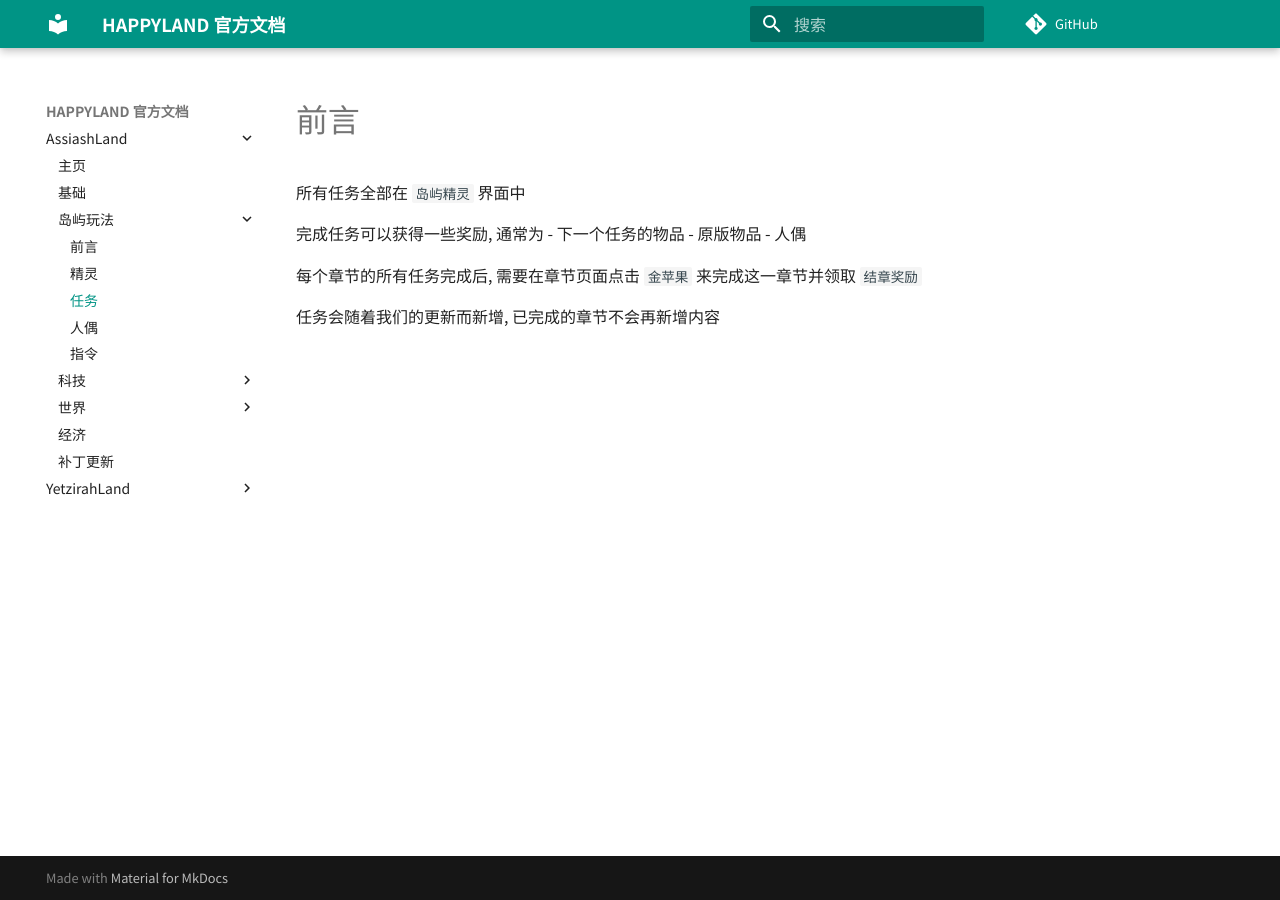
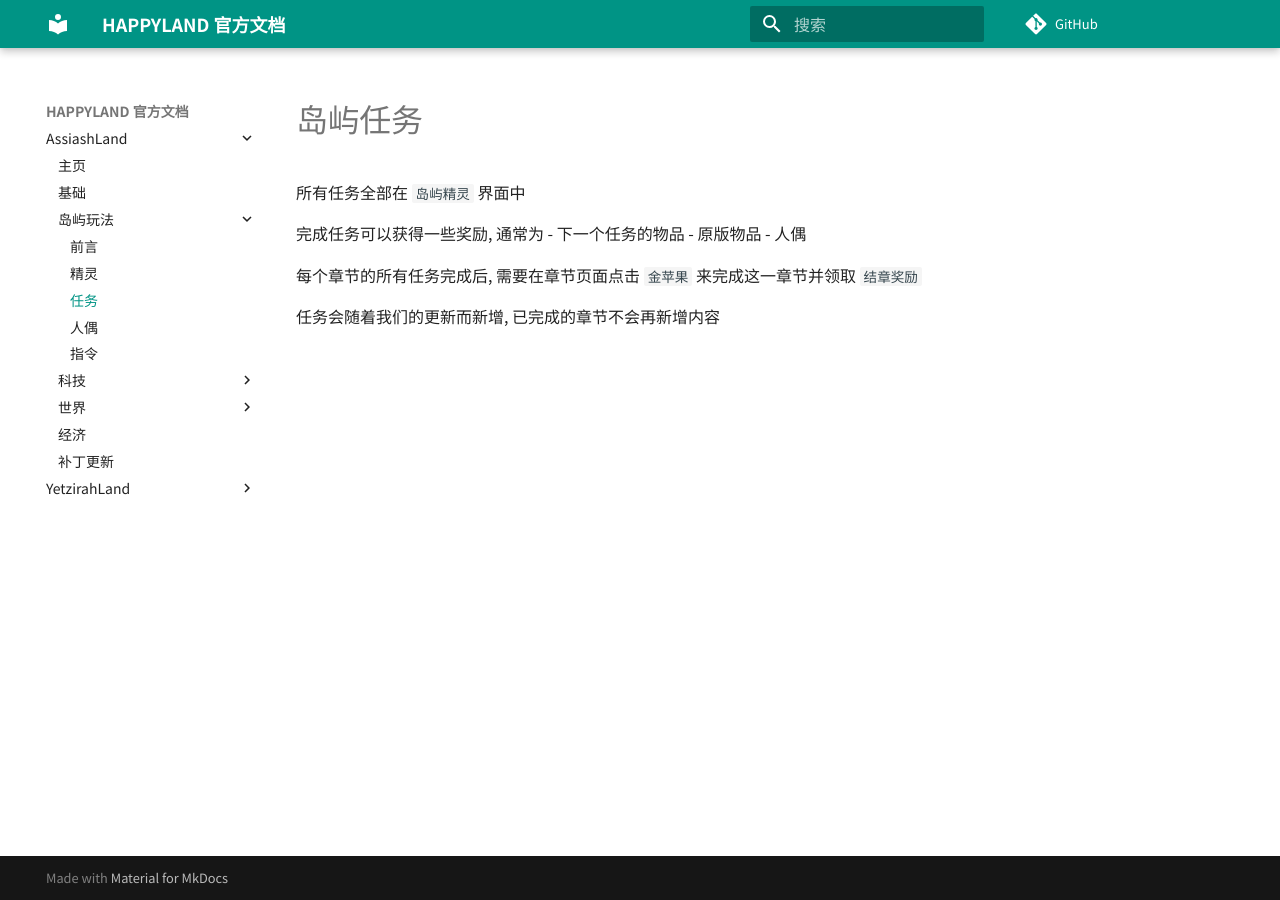
Before and after one commit to HAPPYLAND-Dev/assiah-docs, an MkDocs documentation site: the page built from docs/assiash/island/quest.md, in a window 1280 px wide. Built offline with MkDocs 1.6.1 and Material for MkDocs 9.7.7, drawn with Linux system fonts in a browser that asks for light colours; comment, search, counter and statistics services are not loaded.

```diff
--- a/docs/assiash/island/quest.md
+++ b/docs/assiash/island/quest.md
@@ -1,4 +1,4 @@
-# 前言
+# 岛屿任务
 
 所有任务全部在 `岛屿精灵` 界面中
 
```
Also changed, not shown: docs/assiash/island/region.md (added, +5 -0 lines).
